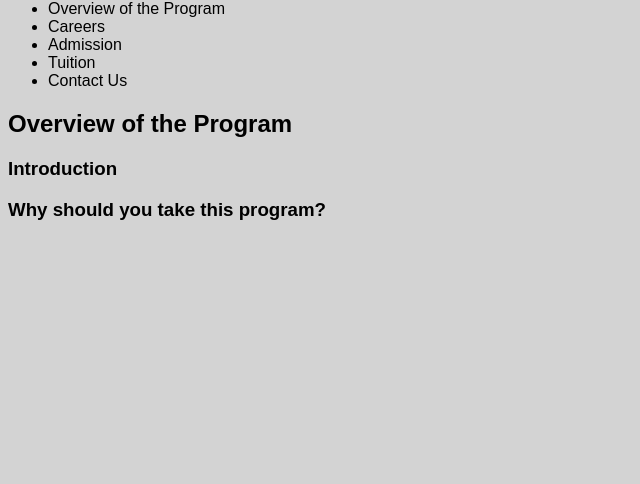
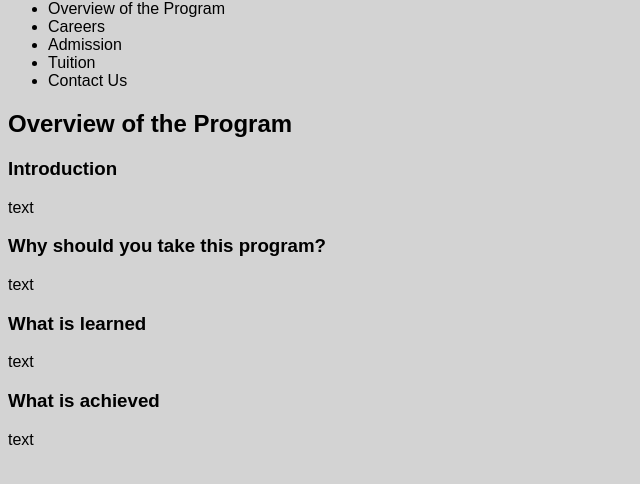
Before and after one commit to idd-bp/idd-bpppp.github.io, a plain HTML site: page index.html in a window 1280 px wide. Shown: the part 42-526 px from the top of the page, without its empty margins (0-640 px from the left). Drawn offline with Linux system fonts and the light colour scheme.

Commit message:
program descr commit html

```diff
--- a/index.html
+++ b/index.html
@@ -5,7 +5,6 @@
     		<link rel="stylesheet" href="css/index.css">
     	</head>
     	<body>
-
 			<header>
 				<div><img src="" alt="logo"></div>
 				<nav>
@@ -18,17 +17,24 @@
 					</ul>
 				</nav>
 			</header>
-
 			<main>
-
 				<div>
 					<h2>Overview of the Program</h2>
 					<article>
 						<h3>Introduction</h3>
+						<p>text</p>
 					</article>
-
 					<article>
 						<h3>Why should you take this program?</h3>
+						<p>text</p>
+					</article>
+					<article>
+						<h3>What is learned</h3>
+						<p>text</p>
+					</article>
+					<article>
+						<h3>What is achieved</h3>
+						<p>text</p>
 					</article>
 				</div>
 
```
